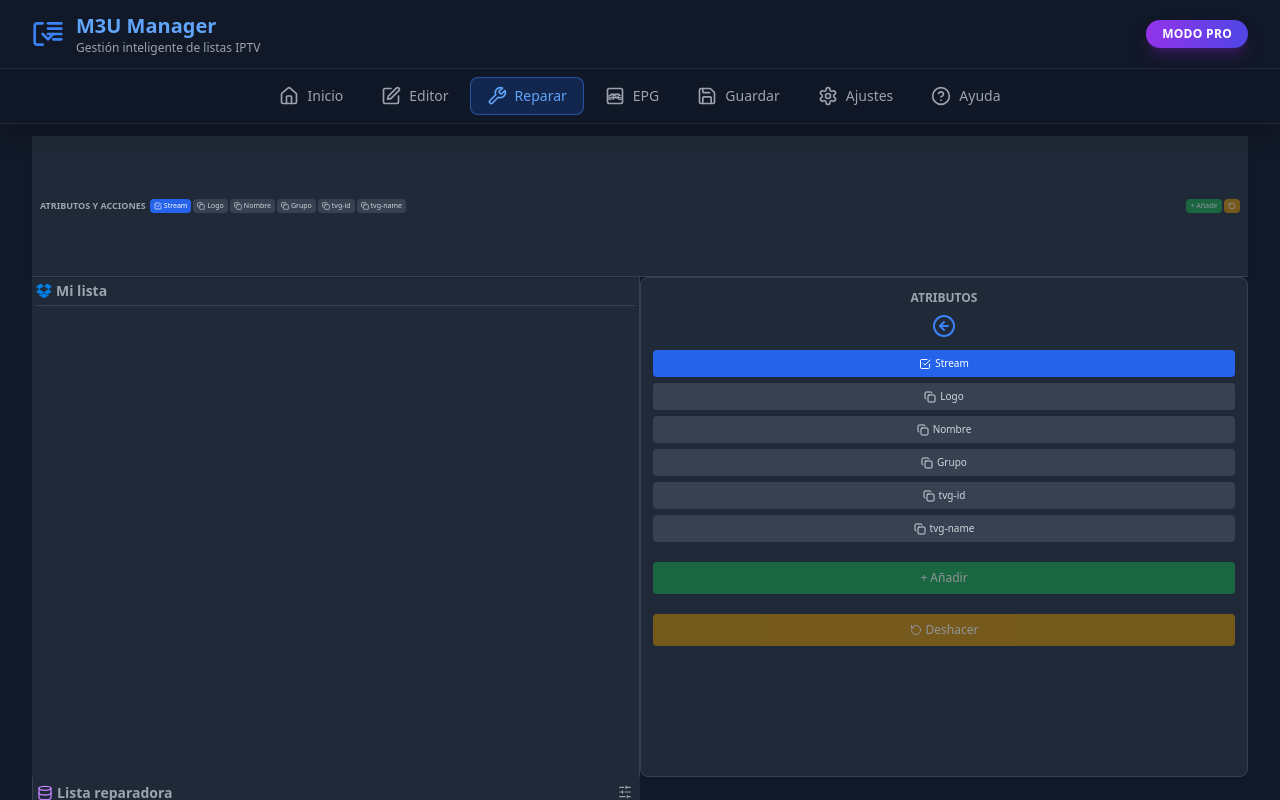
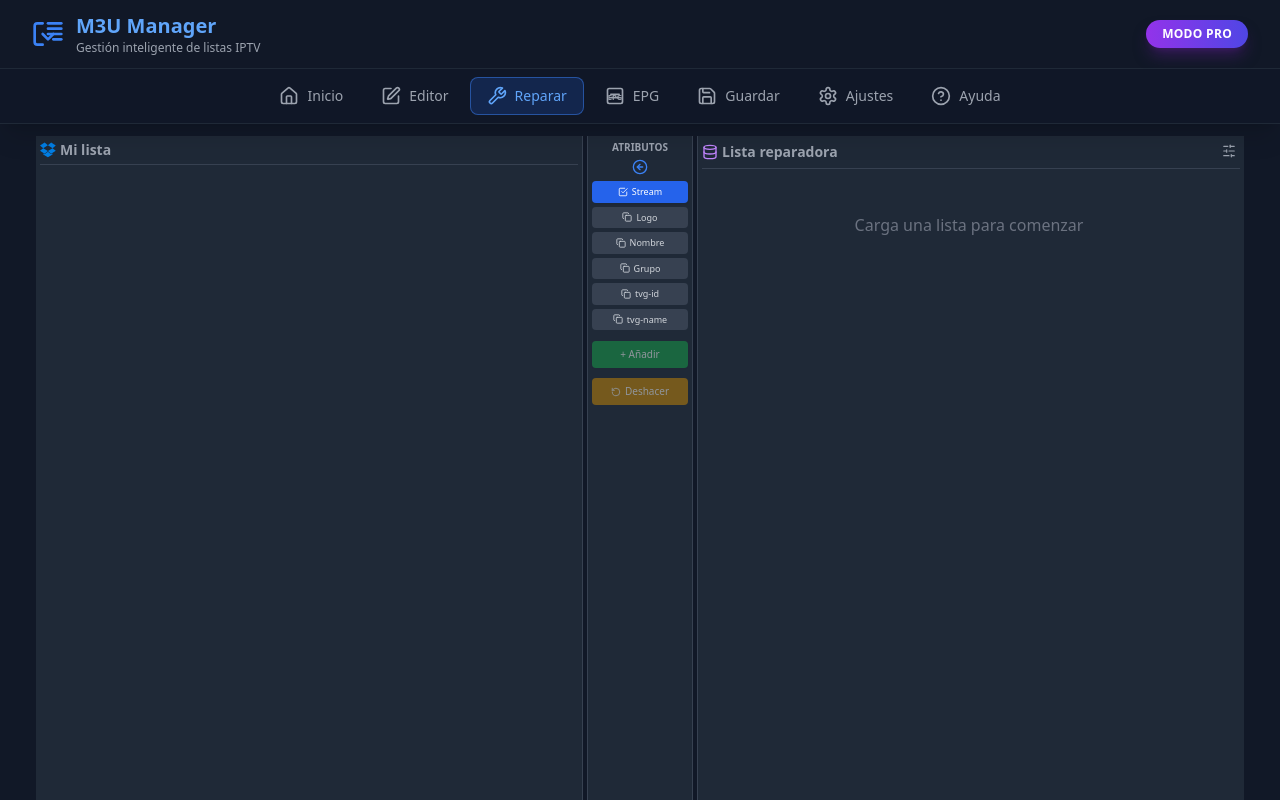
Before and after one commit to hijodkain/PWA-M3U-Manager, a Next.js app: page / in a window 1280 px wide. Both pictures are taken after a click on the button "Reparar". Shown: the top 800 px of the page. Built offline with nearby package versions, Linux system fonts and the light colour scheme.

Commit message:
Mantiene 3 columnas en horizontal y compacta textos filas y logos

```diff
--- a/ReparacionTab.tsx
+++ b/ReparacionTab.tsx
@@ -209,7 +209,7 @@ const ReparacionTab: React.FC<ReparacionTabProps> = ({ reparacionHook, channelsH
     }, []);
 
     const rootLayoutClass = isMobileLandscape
-        ? 'grid grid-cols-2 gap-0 h-screen'
+        ? 'grid grid-cols-11 gap-1 h-screen px-1'
         : isMobile
             ? 'grid grid-cols-1 gap-0 h-screen overflow-y-auto'
             : 'grid grid-cols-1 lg:grid-cols-11 gap-4 h-[calc(100vh-60px)] px-4';
@@ -678,45 +678,8 @@ const ReparacionTab: React.FC<ReparacionTabProps> = ({ reparacionHook, channelsH
                 </div>
             )}
 
-            {isMobileLandscape && (
-                <div className="col-span-2 bg-gray-800 px-2 py-1 border-b border-gray-700 shadow-sm flex items-center gap-1 flex-wrap z-10">
-                    <h4 className="font-bold text-[9px] uppercase text-gray-400 whitespace-nowrap">Atributos y acciones</h4>
-                    <div className="flex gap-0.5 items-center flex-wrap">
-                        {attributeLabels
-                            .filter(({ key }) => isSencillo ? (key !== 'tvgId' && key !== 'tvgName') : true)
-                            .map(({ key, label }) => (
-                            <button
-                                key={key}
-                                onClick={() => toggleAttributeToCopy(key)}
-                                className={`text-[7px] py-0.5 px-1 rounded flex items-center justify-center gap-0.5 transition-colors whitespace-nowrap ${attributesToCopy.has(key) ? 'bg-blue-600 text-white shadow-sm' : 'bg-gray-700 text-gray-300 hover:bg-gray-600'}`}
-                            >
-                                {attributesToCopy.has(key) ? <CheckSquare size={8} /> : <Copy size={8} />} {label}
-                            </button>
-                        ))}
-                    </div>
-                    <div className="flex gap-0.5 ml-auto">
-                        {!isSencillo && (
-                            <button
-                                onClick={handleAddSelectedFromReparacion}
-                                disabled={selectedReparacionChannels.size === 0}
-                                className="text-[7px] py-0.5 px-1 bg-green-600 hover:bg-green-700 text-white rounded disabled:opacity-50 whitespace-nowrap"
-                            >
-                                + Añadir
-                            </button>
-                        )}
-                        <button
-                            onClick={undo}
-                            disabled={history.length === 0}
-                            className="text-[7px] py-0.5 px-1 bg-yellow-600 hover:bg-yellow-700 text-white rounded disabled:opacity-50"
-                        >
-                            <RotateCcw size={8} />
-                        </button>
-                    </div>
-                </div>
-            )}
-
             {/* --- PANEL IZQUIERDO (Lista Principal) --- */}
-            <div className={`bg-gray-800 flex flex-col min-h-0 ${isMobileLandscape ? 'col-span-1 h-full border-r border-gray-700 p-1' : `p-4 lg:col-span-5 ${isMobile ? 'h-[400px] mb-4 rounded-lg border border-gray-700' : 'h-full'}`}`}>
+            <div className={`bg-gray-800 flex flex-col min-h-0 ${isMobileLandscape ? 'col-span-5 h-full border-r border-gray-700 p-1' : `p-4 lg:col-span-5 ${isMobile ? 'h-[400px] mb-4 rounded-lg border border-gray-700' : 'h-full'}`}`}>
 
                 {/* Header Lista Principal */}
                 <div className={`flex justify-between items-center ${isMobileLandscape ? 'pb-1 mb-1 border-b border-gray-700' : 'pb-2 mb-3 border-b border-gray-700'} shrink-0`}>
@@ -907,6 +870,7 @@ const ReparacionTab: React.FC<ReparacionTabProps> = ({ reparacionHook, channelsH
                                     onVerifyClick={() => verifyChannel(ch.id, ch.url)}
                                     onPlayClick={shouldShowPlayButton ? () => openInVLC(ch.url) : undefined}
                                     isSencillo={isSencillo}
+                                    compact={isMobileLandscape}
                                     visibleFields={isPro ? mainVisibleFields : undefined}
                                     style={{
                                         position: 'absolute',
@@ -923,50 +887,50 @@ const ReparacionTab: React.FC<ReparacionTabProps> = ({ reparacionHook, channelsH
             </div>
 
             {/* --- PANEL CENTRAL: Acciones (SOLO DESKTOP) --- */}
-            {!isMobile && (
-            <div className="lg:col-span-1 flex flex-col items-center justify-start gap-3 bg-gray-800 p-3 rounded-lg border border-gray-700">
+            {(!isMobile || isMobileLandscape) && (
+            <div className={`${isMobileLandscape ? 'col-span-1 p-1 gap-1.5 border-x border-gray-700' : 'lg:col-span-1 p-3 gap-3 rounded-lg border border-gray-700'} flex flex-col items-center justify-start bg-gray-800`}>
                  <div className="text-center w-full">
-                    <h4 className="font-bold text-xs uppercase text-gray-400 mb-2">Atributos</h4>
-                    <ArrowLeftCircle size={24} className="text-blue-500 mb-3 mx-auto" />
-                    <div className="space-y-1.5">
+                    <h4 className={`font-bold uppercase text-gray-400 ${isMobileLandscape ? 'text-[10px] mb-1' : 'text-xs mb-2'}`}>Atributos</h4>
+                    <ArrowLeftCircle size={isMobileLandscape ? 16 : 24} className={`text-blue-500 mx-auto ${isMobileLandscape ? 'mb-1.5' : 'mb-3'}`} />
+                    <div className={isMobileLandscape ? 'space-y-1' : 'space-y-1.5'}>
                         {attributeLabels
                             .filter(({ key }) => isSencillo ? (key !== 'tvgId' && key !== 'tvgName') : true)
                             .map(({ key, label }) => (
                             <button
                                 key={key}
                                 onClick={() => toggleAttributeToCopy(key)}
-                                className={`w-full text-[10px] py-1.5 px-1 rounded flex items-center justify-center gap-1 transition-colors ${attributesToCopy.has(key) ? 'bg-blue-600 text-white shadow-sm' : 'bg-gray-700 text-gray-300 hover:bg-gray-600'}`}
+                                className={`w-full rounded flex items-center justify-center gap-1 transition-colors ${isMobileLandscape ? 'text-[9px] py-1 px-0.5' : 'text-[10px] py-1.5 px-1'} ${attributesToCopy.has(key) ? 'bg-blue-600 text-white shadow-sm' : 'bg-gray-700 text-gray-300 hover:bg-gray-600'}`}
                             >
-                                {attributesToCopy.has(key) ? <CheckSquare size={12} /> : <Copy size={12} />} {label}
+                                {attributesToCopy.has(key) ? <CheckSquare size={isMobileLandscape ? 10 : 12} /> : <Copy size={isMobileLandscape ? 10 : 12} />} {label}
                             </button>
                         ))}
                     </div>
                 </div>
                 {!isSencillo && (
-                    <div className="w-full mt-2">
+                    <div className={`w-full ${isMobileLandscape ? 'mt-1' : 'mt-2'}`}>
                         <button
                             onClick={handleAddSelectedFromReparacion}
                             disabled={selectedReparacionChannels.size === 0}
-                            className="w-full text-xs py-2 bg-green-600 hover:bg-green-700 text-white rounded shadow-sm disabled:opacity-50 disabled:cursor-not-allowed"
+                            className={`w-full bg-green-600 hover:bg-green-700 text-white rounded shadow-sm disabled:opacity-50 disabled:cursor-not-allowed ${isMobileLandscape ? 'text-[10px] py-1.5' : 'text-xs py-2'}`}
                         >
                             + Añadir
                         </button>
                     </div>
                 )}
-                <div className="w-full mt-2">
+                <div className={`w-full ${isMobileLandscape ? 'mt-1' : 'mt-2'}`}>
                     <button
                         onClick={undo}
                         disabled={history.length === 0}
-                        className="w-full text-xs py-2 bg-yellow-600 hover:bg-yellow-700 text-white rounded flex items-center justify-center gap-1 disabled:opacity-50"
+                        className={`w-full bg-yellow-600 hover:bg-yellow-700 text-white rounded flex items-center justify-center gap-1 disabled:opacity-50 ${isMobileLandscape ? 'text-[10px] py-1.5' : 'text-xs py-2'}`}
                     >
-                        <RotateCcw size={12} /> Deshacer
+                        <RotateCcw size={isMobileLandscape ? 10 : 12} /> Deshacer
                     </button>
                 </div>
             </div>
             )}
 
             {/* --- PANEL DERECHO (Lista Reparadora) --- */}
-            <div className={`bg-gray-800 flex flex-col min-h-0 ${isMobileLandscape ? 'col-span-1 h-full border-l border-gray-700 p-1' : `p-4 lg:col-span-5 ${isMobile ? 'h-[400px] rounded-lg border border-gray-700' : 'h-full'}`}`}>
+            <div className={`bg-gray-800 flex flex-col min-h-0 ${isMobileLandscape ? 'col-span-5 h-full border-l border-gray-700 p-1' : `p-4 lg:col-span-5 ${isMobile ? 'h-[400px] rounded-lg border border-gray-700' : 'h-full'}`}`}>
 
                 {/* Header Lista Reparadora */}
                 <div className={`flex justify-between items-center ${isMobileLandscape ? 'pb-1 mb-1 border-b border-gray-700' : 'pb-2 mb-3 border-b border-gray-700'} flex-wrap shrink-0`}>
@@ -1189,6 +1153,7 @@ const ReparacionTab: React.FC<ReparacionTabProps> = ({ reparacionHook, channelsH
                                     resolution={channelInfo.resolution}
                                     onVerifyClick={() => verifyChannel(ch.id, ch.url)}
                                     onPlayClick={shouldShowPlayButton ? () => openInVLC(ch.url) : undefined}
+                                    compact={isMobileLandscape}
                                     visibleFields={isPro ? reparacionVisibleFields : undefined}
                                     style={{
                                         position: 'absolute',
```
Also changed, not shown: ReparacionChannelItem.tsx (+28 -23 lines).
